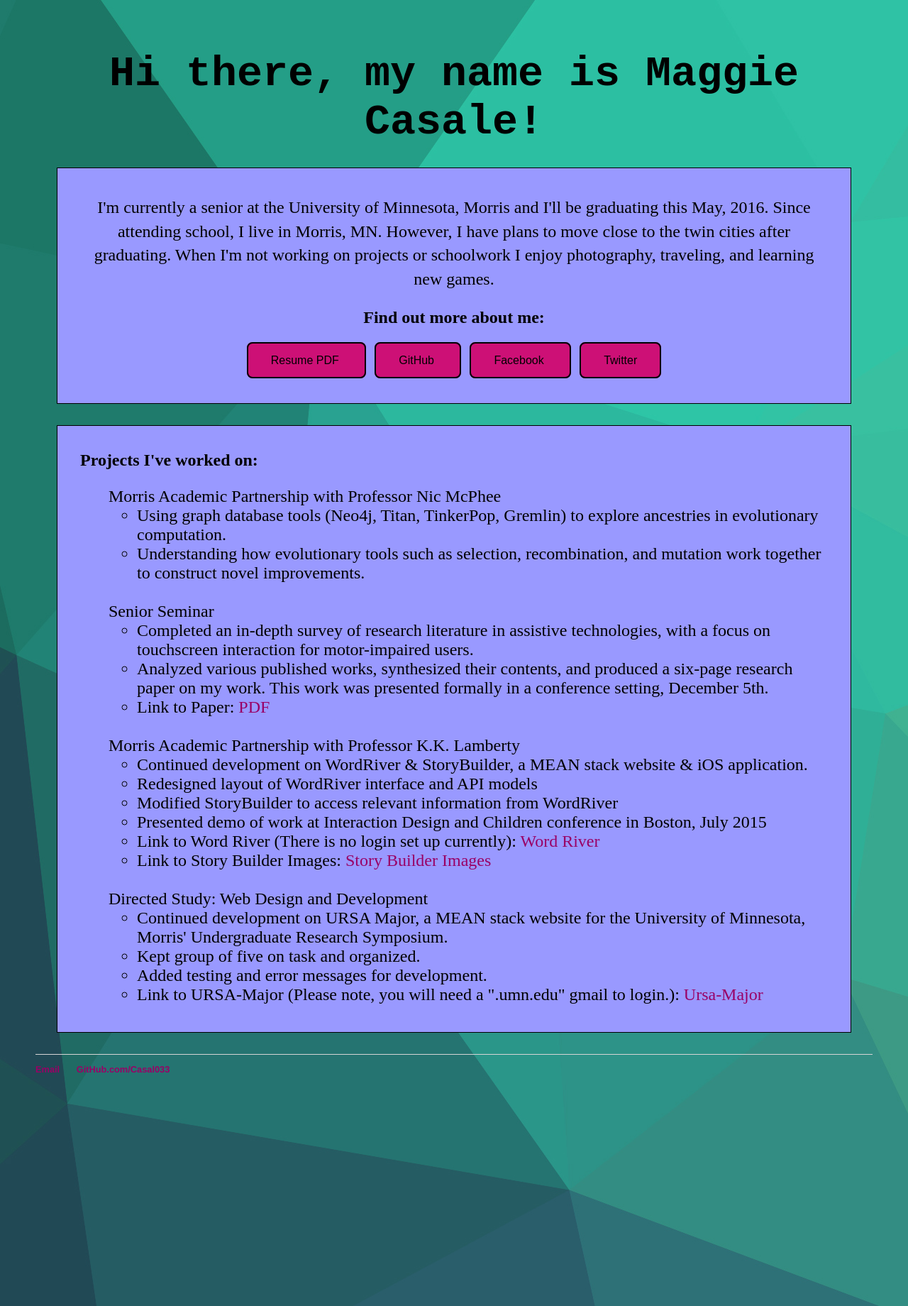
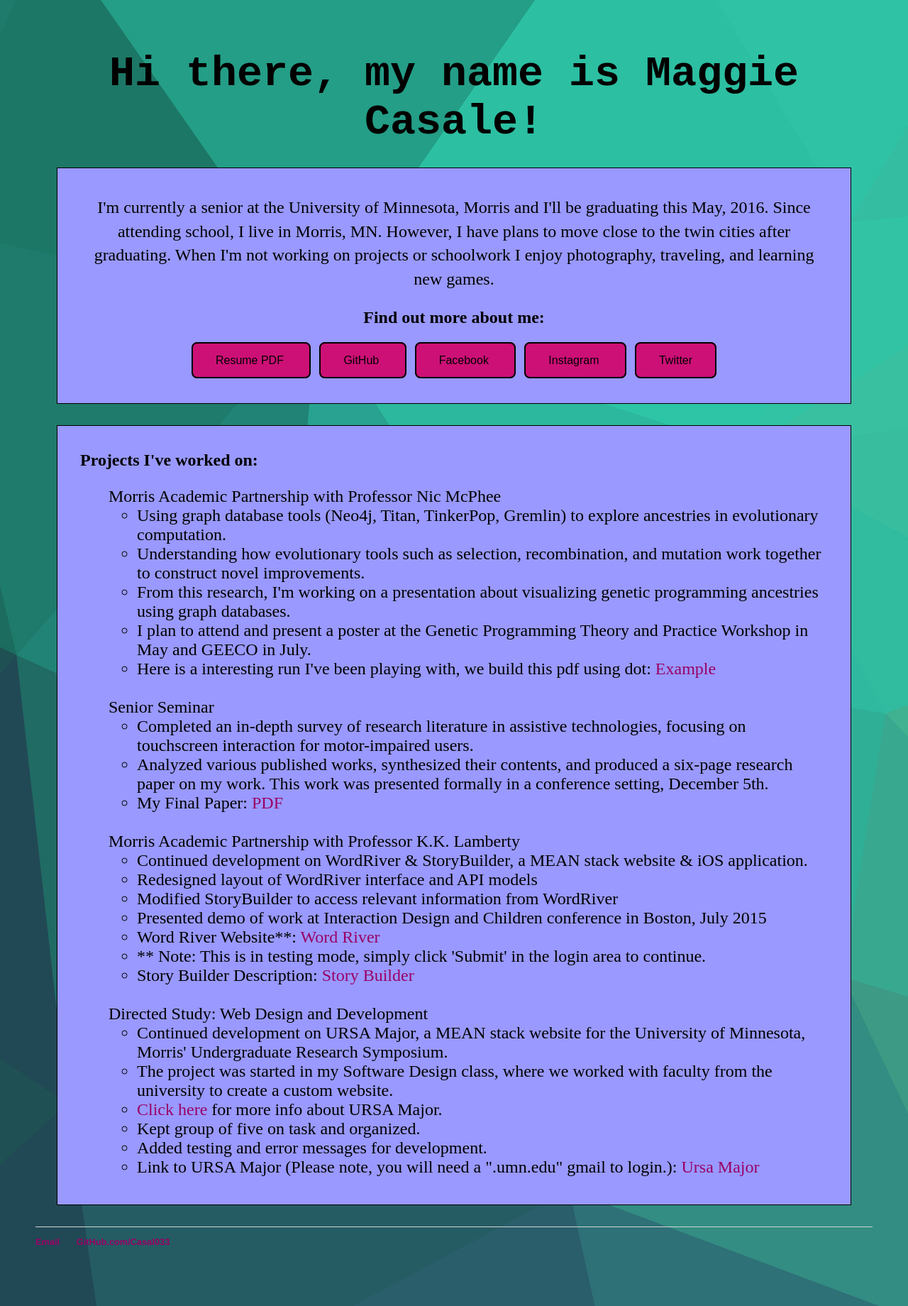
Before and after one commit to casal033/casal033.github.io, a Jekyll site: the page built from index.html, in a window 1280 px wide. Shown: the whole page at 71% size. Built offline with Jekyll 4.4.1, drawn with Linux system fonts in a browser that asks for light colours.

Commit message:
Added an about page for URSA Major and threw up an example of work with Nic.

```diff
--- a/css/main.css
+++ b/css/main.css
@@ -73,6 +73,12 @@
     padding: 0px;
 	font-weight: bold;
 }
+hlink {
+	font-family: 'Comic Sans MS';
+	font-size: 30px;
+    padding: 0px;
+	font-weight: bold;
+}
 hh{
 	font-family: Courier New;
 	font-size: 60px;
--- a/index.html
+++ b/index.html
@@ -13,6 +13,7 @@
 	<a href="Resume/CasaleResume.pdf" class="button"> Resume PDF </a> &nbsp;
 	<a href="https://github.com/casal033" class="button"> GitHub </a> &nbsp;
 	<a href="https://www.facebook.com/MaggieMumble" class="button"> Facebook </a> &nbsp;
+	<a href="https://www.instagram.com/maggie_mumble/" class="button"> Instagram </a> &nbsp;
 	<a href="https://twitter.com/MaggieMumble" class="button"> Twitter </a>
 	<br><br><br>
 </div>
@@ -25,12 +26,15 @@
 			<ul>
 				<li> Using graph database tools (Neo4j, Titan, TinkerPop, Gremlin) to explore ancestries in evolutionary computation. </li>
 				<li> Understanding how evolutionary tools such as selection, recombination, and mutation work together to construct novel improvements. </li>
+				<li> From this research, I'm working on a presentation about visualizing genetic programming ancestries using graph databases. </li>
+				<li> I plan to attend and present a poster at the Genetic Programming Theory and Practice Workshop in May and GEECO in July. </li>
+				<li> Here is a interesting run I've been playing with, we build this pdf using dot: <a href="images/ancestors_RSWN_run5_2016_01(From Drive).pdf"> Example </a> </li>
 			</ul> <br>
 		<li> Senior Seminar </li>
 			<ul>
-				<li> Completed an in-depth survey of research literature in assistive technologies, with a focus on touchscreen interaction for motor-impaired users. </li>
+				<li> Completed an in-depth survey of research literature in assistive technologies, focusing on touchscreen interaction for motor-impaired users. </li>
 				<li> Analyzed various published works, synthesized their contents, and produced a six-page research paper on my work. This work was presented formally in a conference setting, December 5th. </li>
-				<li> Link to Paper: <a href="Resume/CasaleCameraReadyPaper.pdf" title="paperPDF"> PDF </a></li>
+				<li> My Final Paper: <a href="Resume/CasaleCameraReadyPaper.pdf" title="paperPDF"> PDF </a></li>
 			</ul> <br>
 		<li> Morris Academic Partnership with Professor K.K. Lamberty </li>
 			<ul>
@@ -38,15 +42,18 @@
 				<li> Redesigned layout of WordRiver interface and API models </li>
 				<li> Modified StoryBuilder to access relevant information from WordRiver </li>
 				<li> Presented demo of work at Interaction Design and Children conference in Boston, July 2015 </li>
-				<li> Link to Word River (There is no login set up currently): <a href="https://teacherwordriver.herokuapp.com/" title="Word River"> Word River </a> </li>
-				<li> Link to Story Builder Images: <a href="/StoryBuilder" title="Story Builder"> Story Builder Images </a> </li>
+				<li> Word River Website**: <a href="https://teacherwordriver.herokuapp.com/" title="Word River"> Word River </a> </li>
+				<li> ** Note: This is in testing mode, simply click 'Submit' in the login area to continue. </li>
+				<li> Story Builder Description: <a href="/StoryBuilder" title="Story Builder"> Story Builder </a> </li>
 			</ul> <br>
 		<li> Directed Study: Web Design and Development </li>
 			<ul>
 				<li> Continued development on URSA Major, a MEAN stack website for the University of Minnesota, Morris' Undergraduate Research Symposium. </li>
+				<li> The project was started in my Software Design class, where we worked with faculty from the university to create a custom website.
+				<li> <a href="/URSAMajor" title="URSAMajor">Click here </a> for more info about URSA Major. </li>
 				<li> Kept group of five on task and organized. </li>
 				<li> Added testing and error messages for development. </li>
-				<li> Link to URSA-Major (Please note, you will need a ".umn.edu" gmail to login.): <a href="https://ursa-major-project.herokuapp.com/" title="Ursa-Major"> Ursa-Major </a> </li>
+				<li> Link to URSA Major (Please note, you will need a ".umn.edu" gmail to login.): <a href="https://ursa-major-project.herokuapp.com/" title="Ursa Major"> Ursa Major </a> </li>
 			</ul>
 	</ul>
 	</font>
```
Also changed, not shown: URSAMajor/index.html (added, +28 -0 lines), 1 other file.
